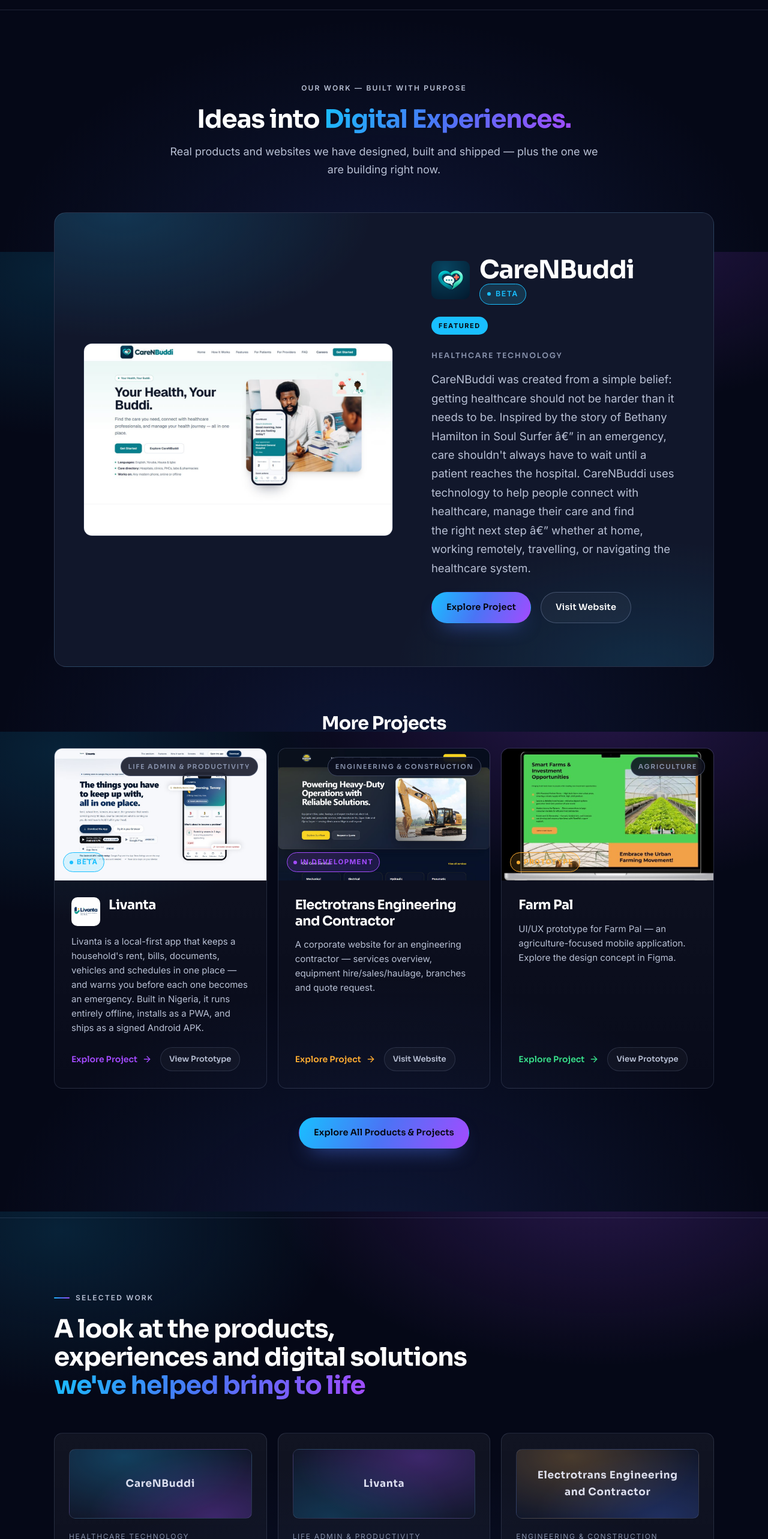
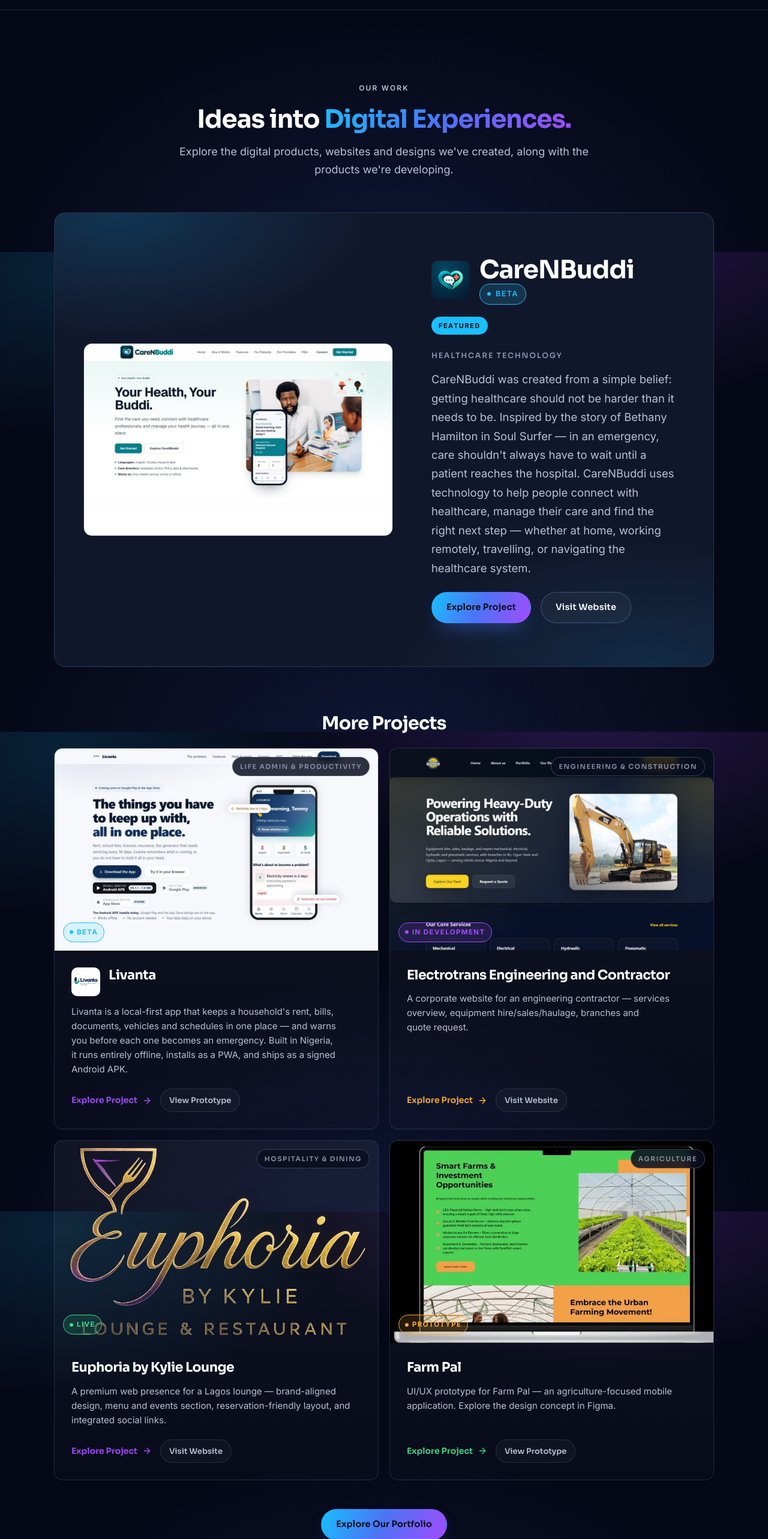
Before and after one commit to temmyadekunle/Nexavora-Tech, a Next.js app: page / in a window 1280 px wide. Shown: the part 1980-4546 px from the top of the page at 60% size. Built offline with nearby package versions, Linux system fonts and the light colour scheme.

Commit message:
homepage: consolidate work showcase, drop duplicate Selected Work, rename portfolio CTA

```diff
--- a/app/globals.css
+++ b/app/globals.css
@@ -2399,7 +2399,11 @@
   gap: 16px;
 }
 
-/* Grid of other projects */
+/* Grid of other projects — 2x2 so the four showcase cards sit balanced */
+.project-showcase-grid .grid-3 {
+  grid-template-columns: repeat(2, minmax(0, 1fr));
+}
+
 .project-showcase-grid {
   margin-top: clamp(48px, 6vw, 80px);
 }
--- a/app/page.tsx
+++ b/app/page.tsx
@@ -1,7 +1,7 @@
 import { Hero } from "@/components/sections/Hero";
 import { WhatWeDo } from "@/components/sections/Services";
 import ProjectShowcase from "@/components/ProjectShowcase";
-import { SelectedWork, Clients, Testimonials } from "@/components/sections/Proof";
+import { Clients, Testimonials } from "@/components/sections/Proof";
 import { Insights } from "@/components/sections/Growth";
 import { FinalCta } from "@/components/sections/Growth";
 
@@ -11,7 +11,6 @@
       <Hero />
       <WhatWeDo />
       <ProjectShowcase />
-      <SelectedWork />
       <Clients />
       <Testimonials />
       <Insights />
--- a/components/ProjectShowcase.tsx
+++ b/components/ProjectShowcase.tsx
@@ -8,10 +8,12 @@
 export default function ProjectShowcase() {
   // The strongest project is flagged in content; fall back to the first record.
   const featured = products.find((p) => (p as { featured?: boolean }).featured) ?? products[0];
-  // More Projects: Livanta (product), Electrotrans + Farm-Pal (portfolio client work)
+  // More Projects: Livanta (product), Electrotrans + Euphoria + Farm-Pal
+  // (client and portfolio work — the full set shown by the old Selected Work).
   const others = [
     products.find((p) => p.slug === "livanta")!,
     portfolio.find((p) => p.slug === "electrotrans")!,
+    portfolio.find((p) => p.slug === "euphoriabykylie")!,
     portfolio.find((p) => p.slug === "farm-pal")!,
   ];
 
@@ -23,13 +25,13 @@
     <section className="section section--line" id="showcase">
       <div className="container">
         <div className="section-head section-head--center">
-          <span className="eyebrow">Our Work — Built with Purpose</span>
+          <span className="eyebrow">Our Work</span>
           <h2 className="section-title">
             Ideas into <span className="grad-text">Digital Experiences.</span>
           </h2>
           <p className="section-lead">
-            Real products and websites we have designed, built and shipped — plus
-            the one we are building right now.
+            Explore the digital products, websites and designs we&apos;ve created, along
+            with the products we&apos;re developing.
           </p>
         </div>
 
@@ -139,7 +141,7 @@
                     </div>
                     <div className="project-showcase-card__content">
                       <div className="project-showcase-card__header">
-                        {project.logo && (
+                        {project.logo && project.logo !== project.coverImage && (
                           <Image
                             src={project.logo}
                             alt={`${project.name} logo`}
@@ -184,7 +186,7 @@
 
         <div className="project-showcase-cta">
           <Link className="btn btn-primary" href="/portfolio/">
-            Explore All Products &amp; Projects
+            Explore Our Portfolio
           </Link>
         </div>
       </div>
--- a/lib/content.ts
+++ b/lib/content.ts
@@ -144,7 +144,7 @@
     description:
       "CareNBuddi is a digital healthcare platform for Nigeria that brings finding care, booking appointments, keeping health information organised, and staying in touch with healthcare providers into one mobile app — available in English, Yoruba, Hausa and Igbo. It works offline after first load, installs as a PWA, and requires no payment to get started.",
     longDescription:
-      "CareNBuddi was created from a simple belief: getting healthcare should not be harder than it needs to be. Inspired by the story of Bethany Hamilton in Soul Surfer â€” in an emergency, care shouldn't always have to wait until a patient reaches the hospital. CareNBuddi uses technology to help people connect with healthcare, manage their care and find the right next step â€” whether at home, working remotely, travelling, or navigating the healthcare system.",
+      "CareNBuddi was created from a simple belief: getting healthcare should not be harder than it needs to be. Inspired by the story of Bethany Hamilton in Soul Surfer — in an emergency, care shouldn't always have to wait until a patient reaches the hospital. CareNBuddi uses technology to help people connect with healthcare, manage their care and find the right next step — whether at home, working remotely, travelling, or navigating the healthcare system.",
     // The CareNBuddi web app is publicly usable, but the App Store / Play
     // Store builds are still listed as "Coming soon" on its own site, so
     // "Live" would overstate it. Beta is the accurate claim.
```
